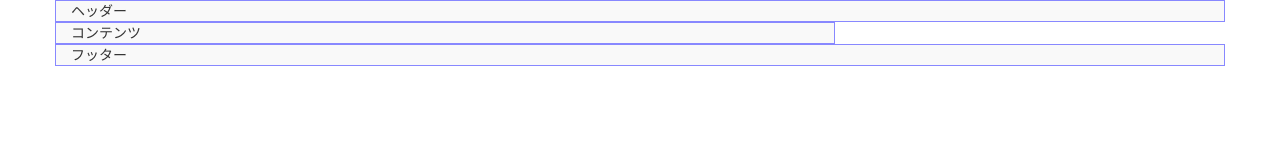
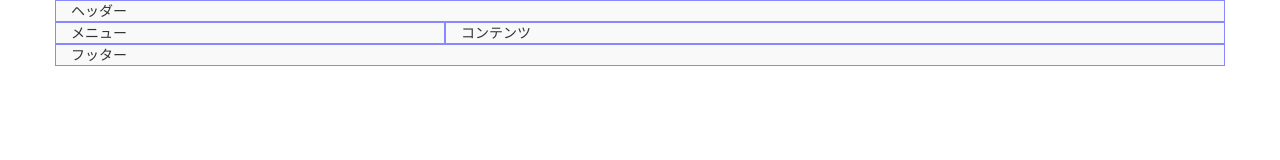
Before and after one commit to Ikami193/Ikami193.github.io, a plain HTML site: page test.html in a window 1280 px wide. Drawn offline with nearby package versions, Linux system fonts and the light colour scheme.

Commit message:
My first commit(test)

```diff
--- a/test.html
+++ b/test.html
@@ -36,8 +36,8 @@
   </div>
 
   <div class="row" >
-    <div class="col-md-4 hidden xs hidden sx ">メニュー</div>
-    <div class="col-md-8 col-sm-12 col-xs-12">コンテンツ
+    <div class="col-md-4 col-lg-4 hidden-xs hidden-sm ">メニュー</div>
+    <div class="col-md-8 col-lg-8 col-xs-12 col-sm-12">コンテンツ
     </div>
   </div>
 
```
